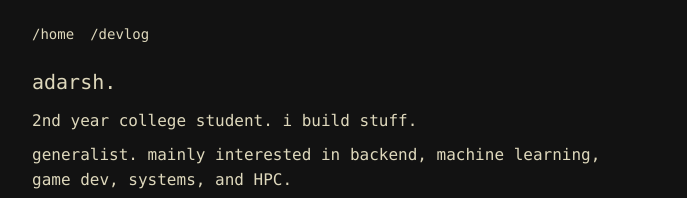
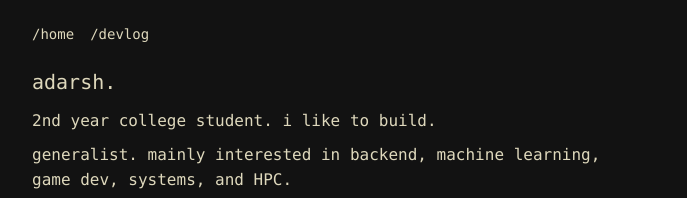
Before and after one commit to axdrsh/www, a Next.js app: page / in a window 1280 px wide. Shown: the top 198 px of the page, without its empty margins (296-983 px from the left). Built offline with nearby package versions, Linux system fonts and the light colour scheme.

Commit message:
likes to build.

```diff
--- a/src/app/page.tsx
+++ b/src/app/page.tsx
@@ -8,7 +8,7 @@ export default function Page() {
         <h1 className="text-xl">adarsh.</h1>
 
         <div className="space-y-2 max-w-xl">
-          <p>2nd year college student. i build stuff.</p>
+          <p>2nd year college student. i like to build.</p>
 
           <p>
             generalist. mainly interested in backend, machine learning, game
```
